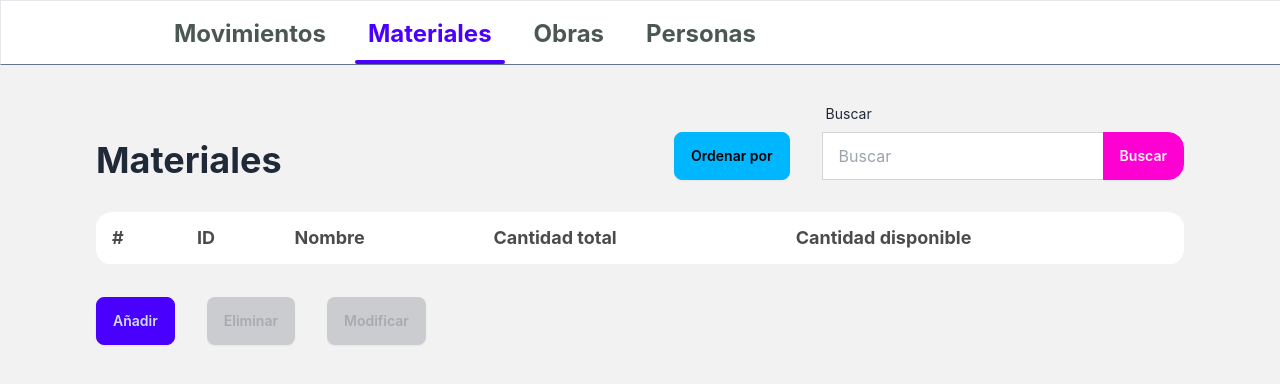
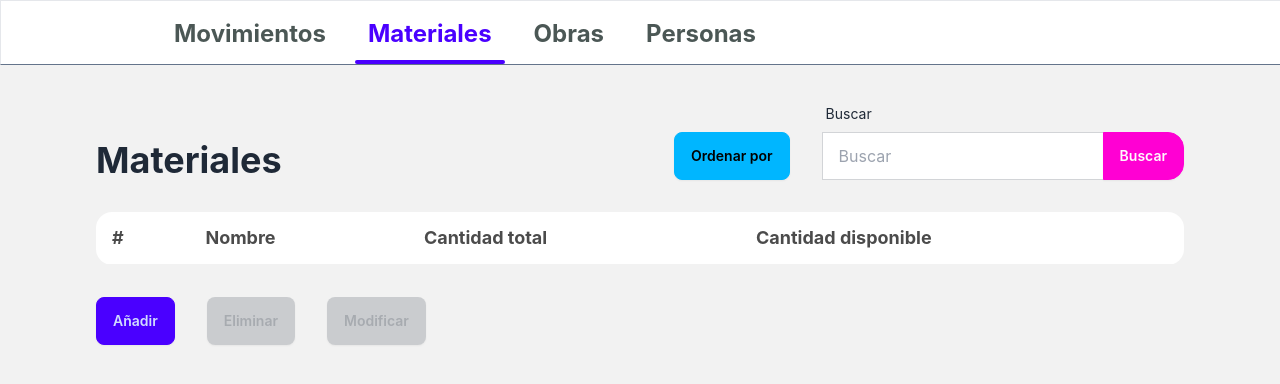
Before and after one commit to osoyinas/simple-inventory, a React (Vite) app: page /#/materials in a window 1280 px wide. Shown: the top 384 px of the page. Built offline with nearby package versions, Linux system fonts and the light colour scheme.

Commit message:
Remove ids in tables

```diff
--- a/src/renderer/Components/dashboard/MaterialDashboard.tsx
+++ b/src/renderer/Components/dashboard/MaterialDashboard.tsx
@@ -51,13 +51,11 @@ export function MaterialDashboard() {
         refreshMaterials();
     }
     const headers = [
-        {name: "ID"},
         {name: "Nombre"},
         {name: "Cantidad total"},
         {name: "Cantidad disponible"},
     ]
     const fields: TableField<Material>[] = [
-        {key: "id"},
         {key: "name"},
         {key: "absolute_amount",
             logic: (item: Material) => {
@@ -67,7 +65,7 @@ export function MaterialDashboard() {
             logic: (item: Material) => {
                 return (<span>{item.available_amount} <span className="opacity-90 text-lg">{item.units}</span></span>)
             }
-        },
+        }
     ];
 
     const formFields: FormField<Material>[] = [
--- a/src/renderer/Components/dashboard/WorksDashboard.tsx
+++ b/src/renderer/Components/dashboard/WorksDashboard.tsx
@@ -46,13 +46,11 @@ export function WorkDashboard() {
     }
 
     const headers = [
-        {name:"ID"},
         {name:"Nombre"},
         {name:"Fecha de inicio"},
         {name:"Estado"},
     ]
     const fields: TableField<Work>[] = [
-        {key: "id"},
         {key: "name"},
         {key: "start_date", logic: (item: Work) => {
             const date = new Date(item.start_date);
```
